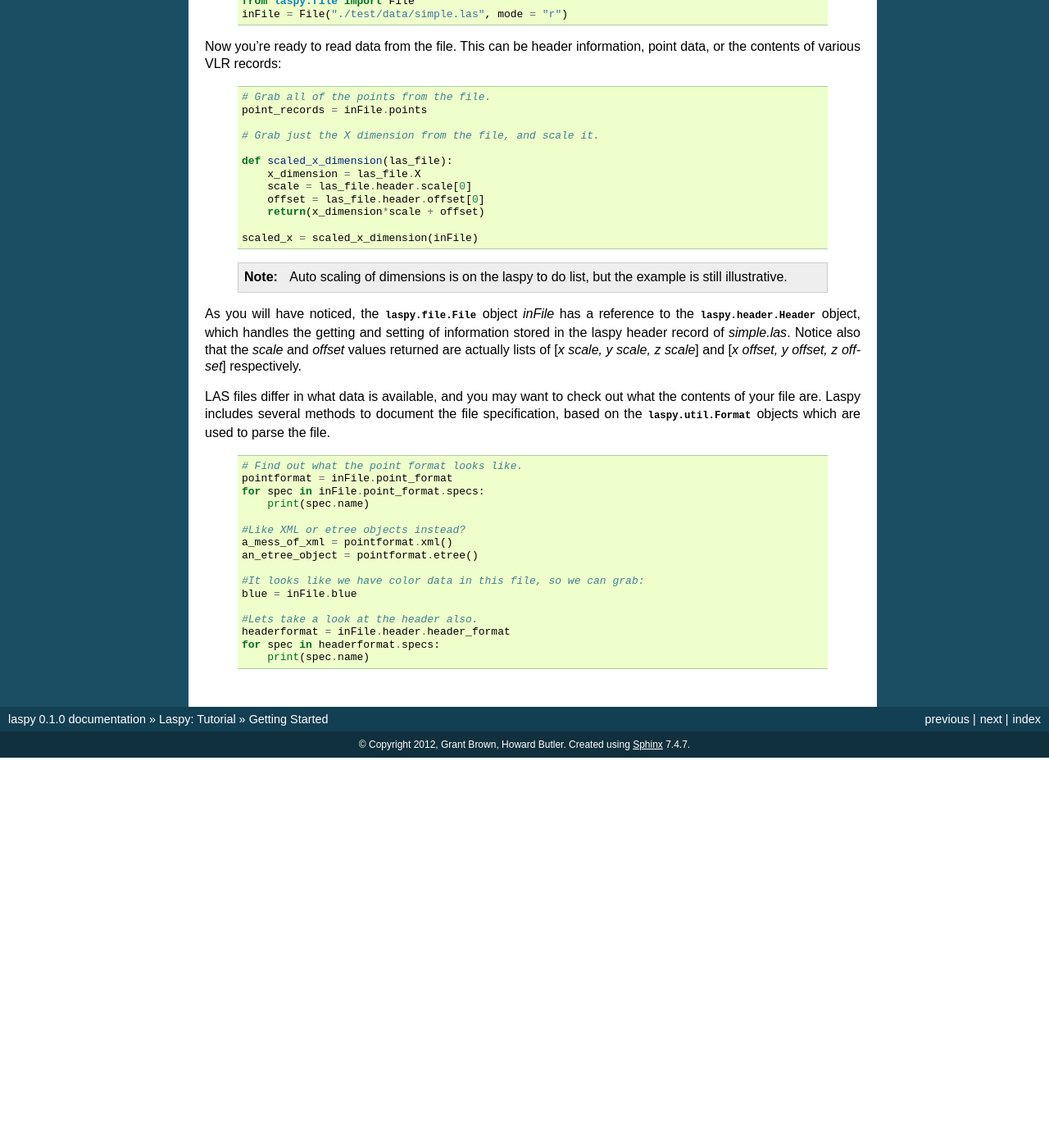
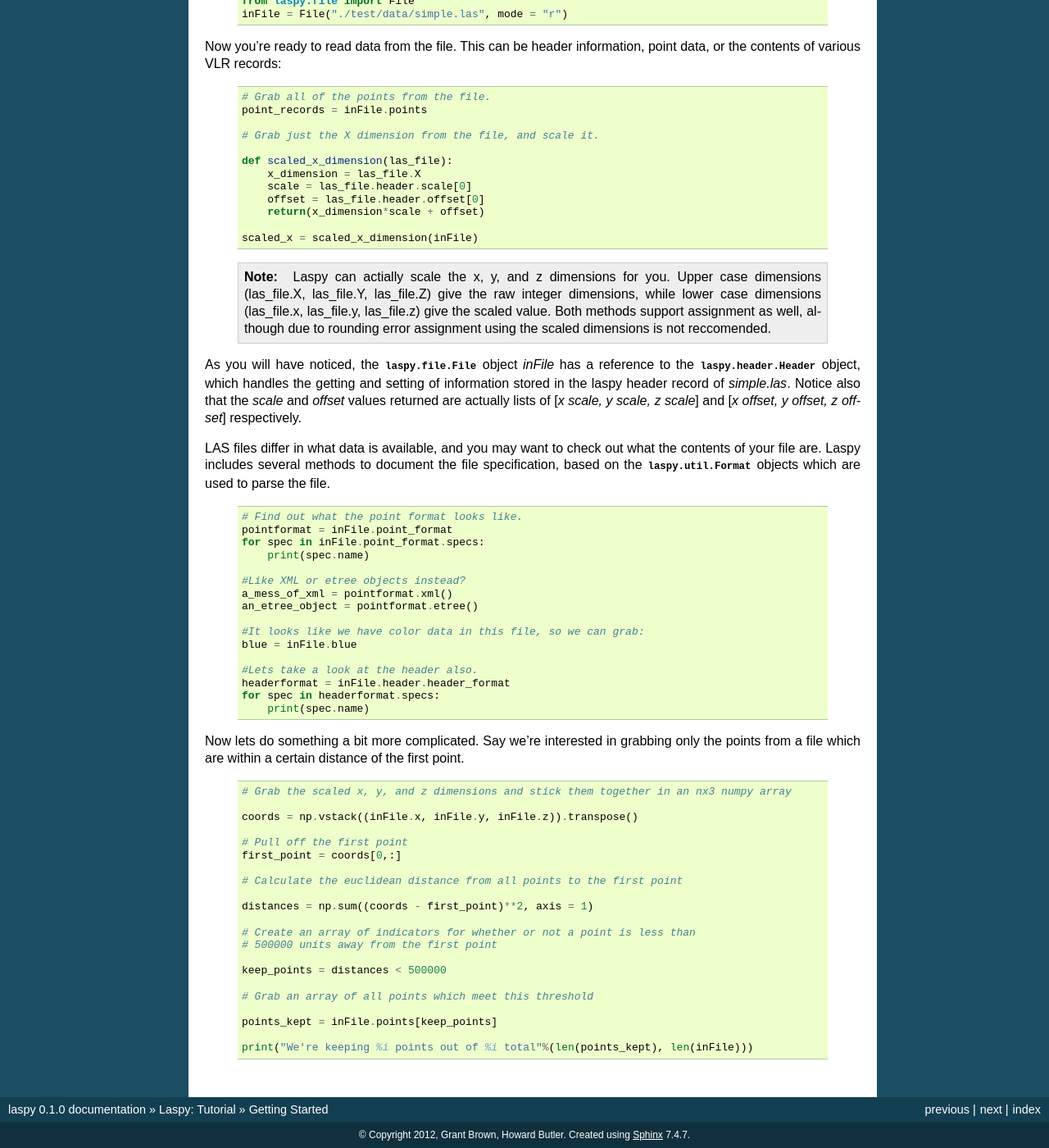
Before and after one commit to laspy/laspy, a Sphinx documentation site: the page built from doc/source/tut_part_1.rst, in a window 1280 px wide and 1400 px high, scrolled down 988 px. Shown: the whole window at 82% size. Built offline with Sphinx 7.4.7, drawn with Linux system fonts in a browser that asks for light colours; formulas are drawn with MathJax 3; before the commit the page ends 1912 px from its top, so only the background shows below that.

Commit message:
Add more complicated example, grab all points near to first point in file.

```diff
--- a/doc/source/base.rst
+++ b/doc/source/base.rst
@@ -17,7 +17,7 @@ as file reading capability.
               get_vlrs, populate_vlrs
 
 .. autoclass:: laspy.base.Writer
-    :members: close, pad_file_for_point_recs, set_datum, set_dimension, set_header_property,set_padding,  set_points, set_vlrs
+    :members: close, pad_file_for_point_recs, _set_datum, set_dimension, set_header_property,set_padding,  set_points, set_vlrs
 
 .. autoclass:: laspy.base.DataProvider
-    :members: __getitem__, __setitem__, close,map, open, point_map, remap,
+    :members: __getitem__, __setitem__, close,map, open, point_map, remap
--- a/doc/source/tut_part_1.rst
+++ b/doc/source/tut_part_1.rst
@@ -78,8 +78,11 @@ point data, or the contents of various VLR records:
         scaled_x = scaled_x_dimension(inFile)
 
     .. note::
-        Auto scaling of dimensions is on the laspy to do list, but the example
-        is still illustrative.
+        Laspy can actially scale the x, y, and z dimensions for you. Upper case dimensions
+        (las_file.X, las_file.Y, las_file.Z) give the raw integer dimensions,
+        while lower case dimensions (las_file.x, las_file.y, las_file.z) give
+        the scaled value. Both methods support assignment as well, although due to
+        rounding error assignment using the scaled dimensions is not reccomended.
 
 As you will have noticed, the :obj:`laspy.file.File` object *inFile* has a reference
 to the :obj:`laspy.header.Header` object, which handles the getting and setting
@@ -110,3 +113,30 @@ based on the :obj:`laspy.util.Format` objects which are used to parse the file.
         headerformat = inFile.header.header_format
         for spec in headerformat.specs:
             print(spec.name)
+
+Now lets do something a bit more complicated. Say we're interested in grabbing
+only the points from a file which are within a certain distance of the first point.
+
+    .. code-block:: python
+
+        # Grab the scaled x, y, and z dimensions and stick them together in an nx3 numpy array
+
+        coords = np.vstack((inFile.x, inFile.y, inFile.z)).transpose()
+
+        # Pull off the first point
+        first_point = coords[0,:]
+
+        # Calculate the euclidean distance from all points to the first point
+
+        distances = np.sum((coords - first_point)**2, axis = 1)
+
+        # Create an array of indicators for whether or not a point is less than
+        # 500000 units away from the first point
+
+        keep_points = distances < 500000
+
+        # Grab an array of all points which meet this threshold
+
+        points_kept = inFile.points[keep_points]
+
+        print("We're keeping %i points out of %i total"%(len(points_kept), len(inFile)))
```
Also changed, not shown: other parts of doc/source/base.rst (+1 -1 lines).
